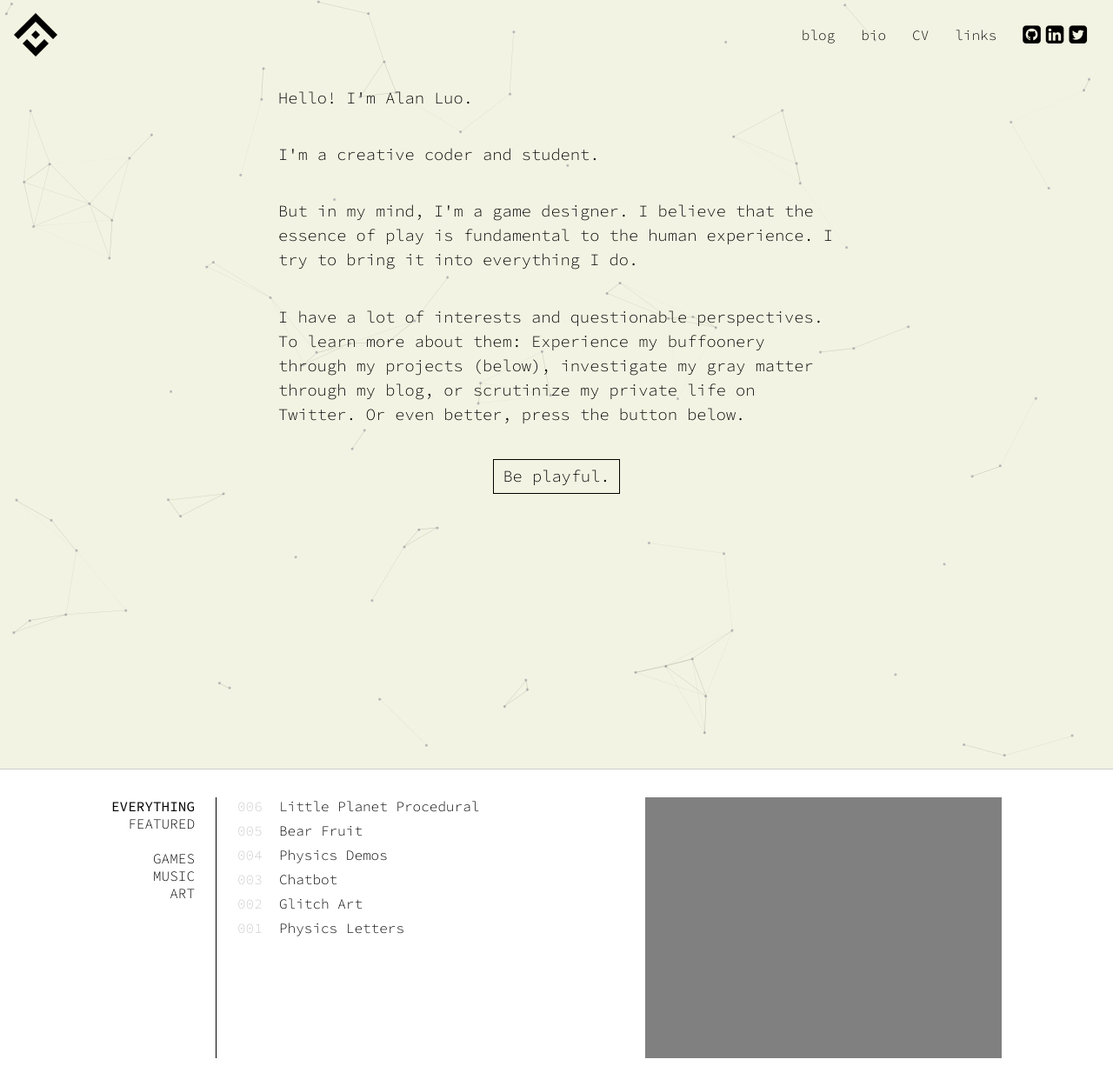
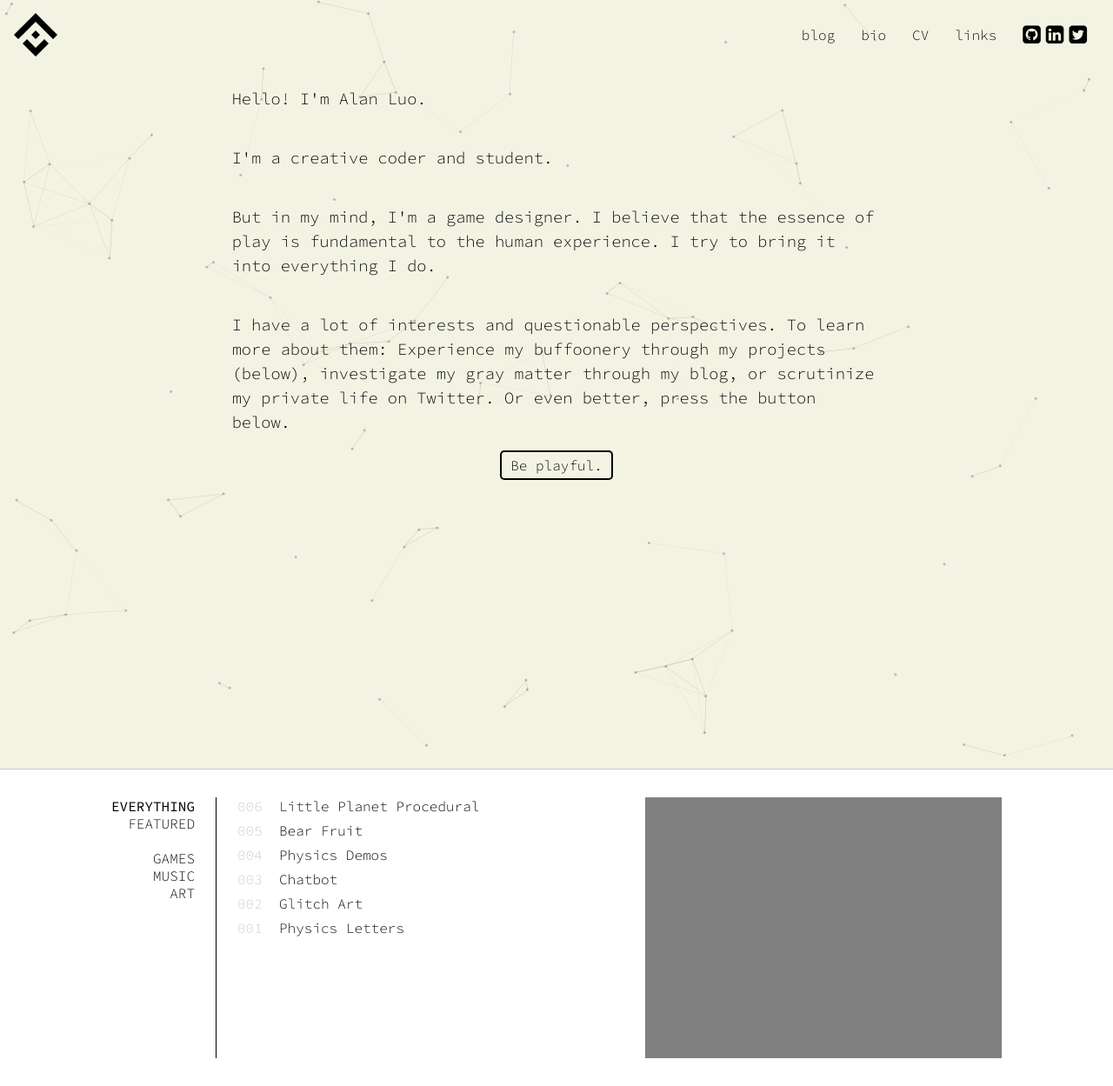
Before and after one commit to alan-luo/alan-luo.github.io, a Jekyll site: the page built from index.html, in a window 1280 px wide. Shown: the whole page at 87% size. Built offline with Jekyll 4.4.1, drawn with Linux system fonts in a browser that asks for light colours; some web fonts are replaced.

Commit message:
animated button

```diff
--- a/_layouts/default.html
+++ b/_layouts/default.html
@@ -18,7 +18,9 @@
 			<div class="header">
 				<div>
 					<div class="logo">
+						<a href="{{ "/" | prepend: site.baseurl }}">
 						{% include logo.svg %}
+						</a>
 					</div>
 				</div>
 				<div class="links">
@@ -45,13 +47,12 @@
 				</div>
 			</div>
 
-			<div class="body">
-				<p>Hello! I'm Alan Luo.</p>
-				<p>I'm a creative coder and student.</p>
-				<p>But in my mind, I'm a game designer. I believe that the essence of play is fundamental to the human experience. I try to bring it into everything I do.</p>
-				<p>I have a lot of interests and questionable perspectives. To learn more about them: Experience my buffoonery through my <a href="#projects">projects</a> (below), investigate my gray matter through my blog, or scrutinize my private life on Twitter. Or even better, press the button below.</p>
-				<p class="button">Be playful.</p>
-			</div>
+			<p>Hello! I'm Alan Luo.</p>
+			<p>I'm a creative coder and student.</p>
+			<p>But in my mind, I'm a game designer. I believe that the essence of play is fundamental to the human experience. I try to bring it into everything I do.</p>
+			<p>I have a lot of interests and questionable perspectives. To learn more about them: Experience my buffoonery through my <a href="#projects">projects</a> (below), investigate my gray matter through my blog, or scrutinize my private life on Twitter. Or even better, press the button below.</p>
+
+			<div class="button">Be playful.</div>
 		</div>
 	</div>
 	<div class="project-wrapper">
--- a/_sass/_base.scss
+++ b/_sass/_base.scss
@@ -27,7 +27,7 @@
 	position:relative;
 	height: calc(100vh - 1em)!important;
 	width: calc(100vw)!important;
-	background:#f3f3e3;
+	background:$background-color;
 	border-bottom:1px solid #ccc;
 }
 .header {
@@ -47,11 +47,11 @@
 			height:100%;
 			.obj {
 				fill:black;
-				transition: fill 0.4s;
+				transition: fill 1.0s;
 			}
-			transition: transform 0.4s;
+			transition: transform 1.0s;
 			&:hover {
-				transform: rotate(180deg);
+				transform: rotate(360deg);
 				.cls-1 {
 					fill:$light-green;
 				}
@@ -73,6 +73,37 @@
 	z-index:1;
 
 	position:absolute;
+	display: flex;
+	flex-direction: column;
+
+	p {
+		line-height:1.5em;
+		margin:20px auto;
+		width:40em;
+		font-size:14pt;
+
+		&:first-child {
+			margin-top:20px;
+		}
+	}
+
+	div.button {
+		background:$background-color;
+		border-radius:3px;
+		box-shadow: 0 0 0 2px black;
+
+		display:inline-block;
+		padding:5px 10px;
+		margin:0 auto;
+		align-self:center;
+		transition: all 0.5s;
+
+		&:hover {
+			border-radius:15px;
+			box-shadow: 0 0 0 2px $light-blue;
+			cursor:pointer;
+		}
+	}
 	// top:0; left:0;
 }
 
@@ -148,27 +179,9 @@
 
 }
 
-.body {
-	margin-top:30px;
-	width:40em;
-	margin: 0 auto;
-	display:flex;
-	flex-direction: column;
 
-	height:35em;
 
-	p {
-		line-height:1.5em;
-		font-size:14pt;
-	}
-}
 
-.button {
-	border:1px solid black;
-	display:inline-block;
-	padding:5px 10px;
-	align-self:center;
-}
 
 
 /* bottom half */
--- a/css/main.scss
+++ b/css/main.scss
@@ -2,6 +2,8 @@
 #
 ---
 @charset "utf-8";
+
+$background-color: #f3f3e3;
 
 $light-green:#9CF5A6;
 $light-red: #f59c9f;
```
